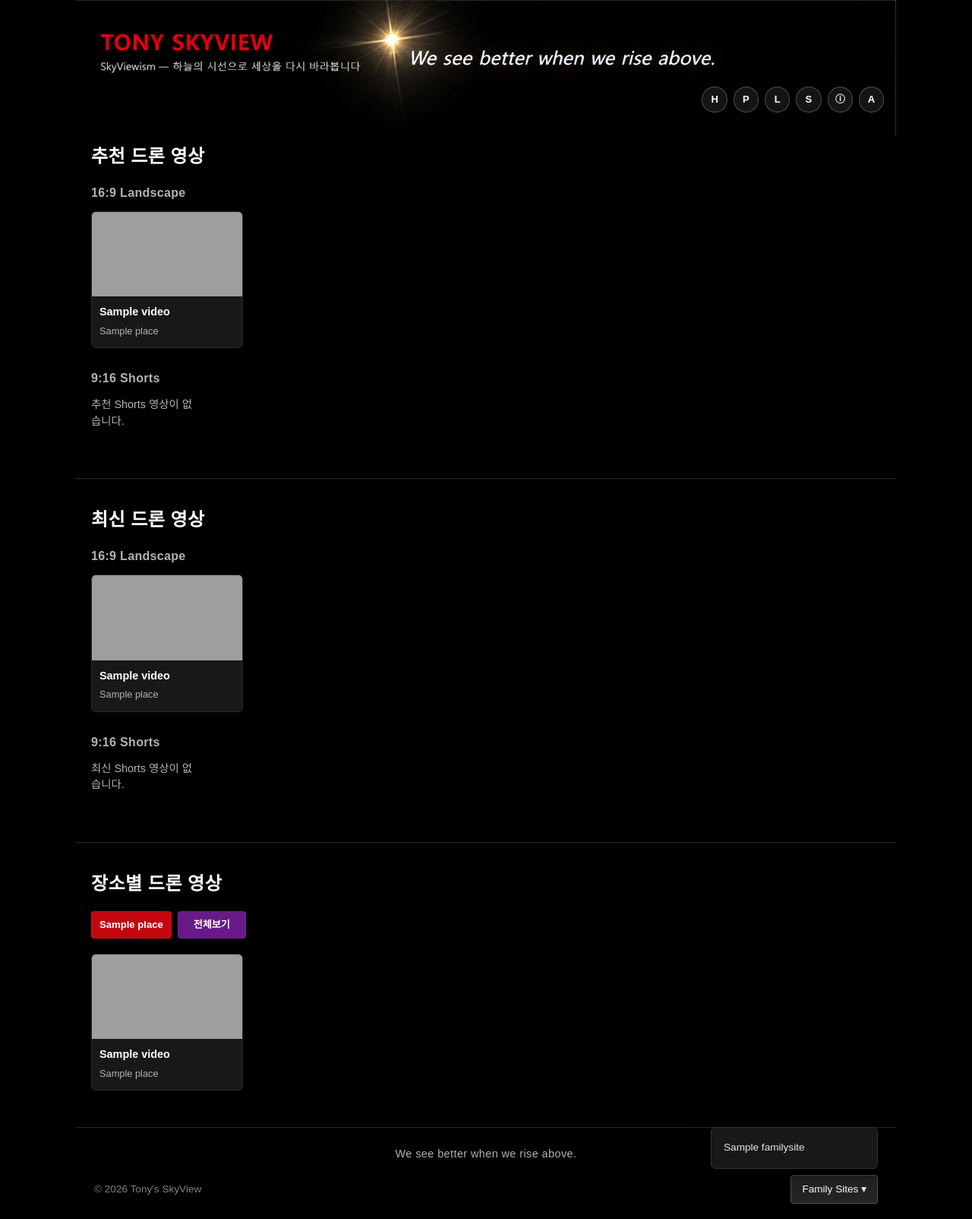
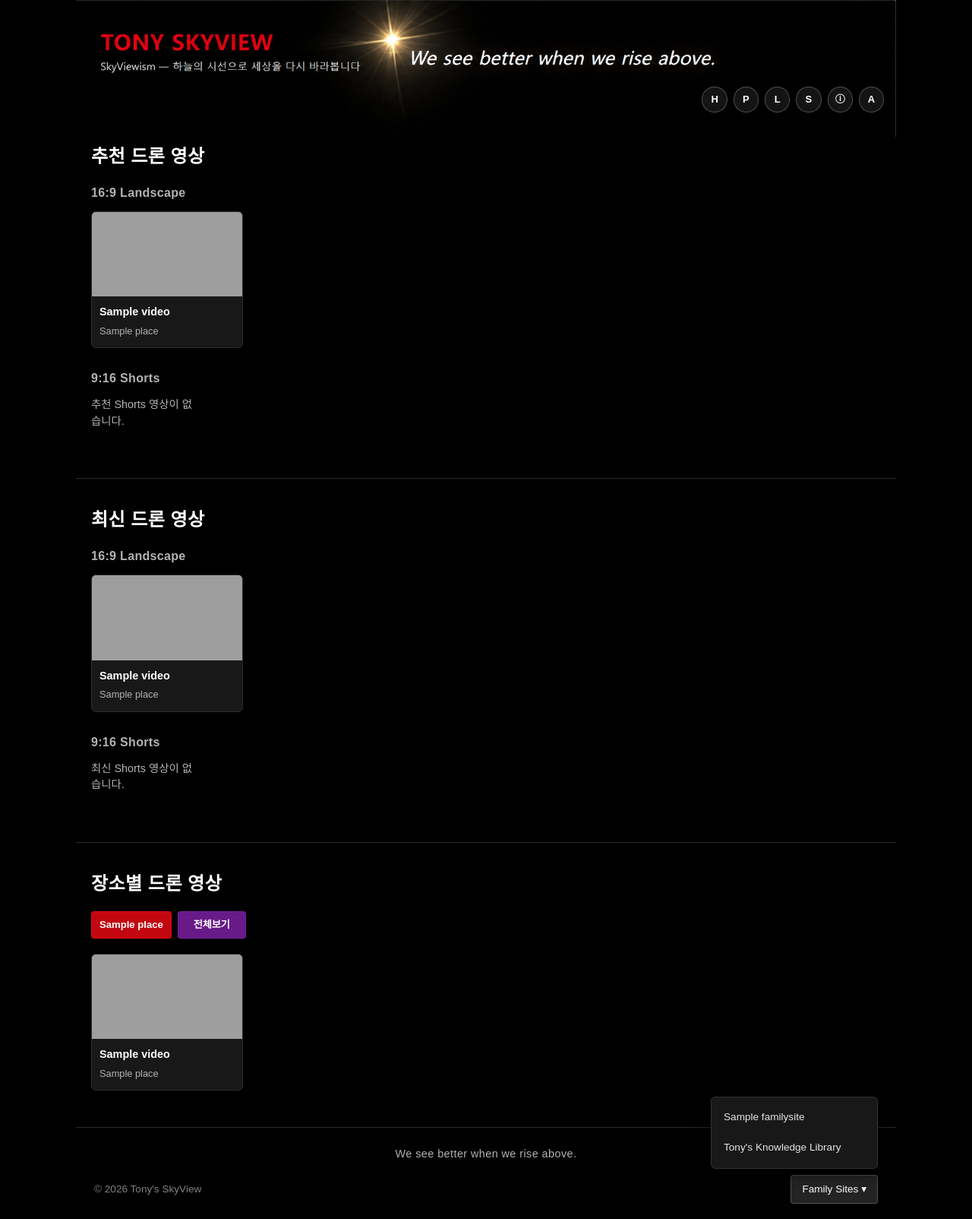
Before and after one commit to tonykks/skyview-django, a Django app: page / in a window 1280 px wide, after a click on "Family Sites ▾". Shown: the whole page at 76% size. Run offline with Django 5.2, Linux system fonts and the light colour scheme; tables that the repository leaves empty hold one stand-in row (values such as "Sample post"); grey boxes are pictures that could not be loaded.

Commit message:
feat: add Tony's Knowledge Library to Family Sites

```diff
--- a/skyview/templates/skyview/base.html
+++ b/skyview/templates/skyview/base.html
@@ -50,6 +50,9 @@
                 >
               </li>
               {% endfor %}
+              <li>
+                <a href="https://tonykks.github.io/tony-knowledge-library/" target="_blank" rel="noopener noreferrer">Tony's Knowledge Library</a>
+              </li>
             </ul>
           </details>
           {% endif %}
```
